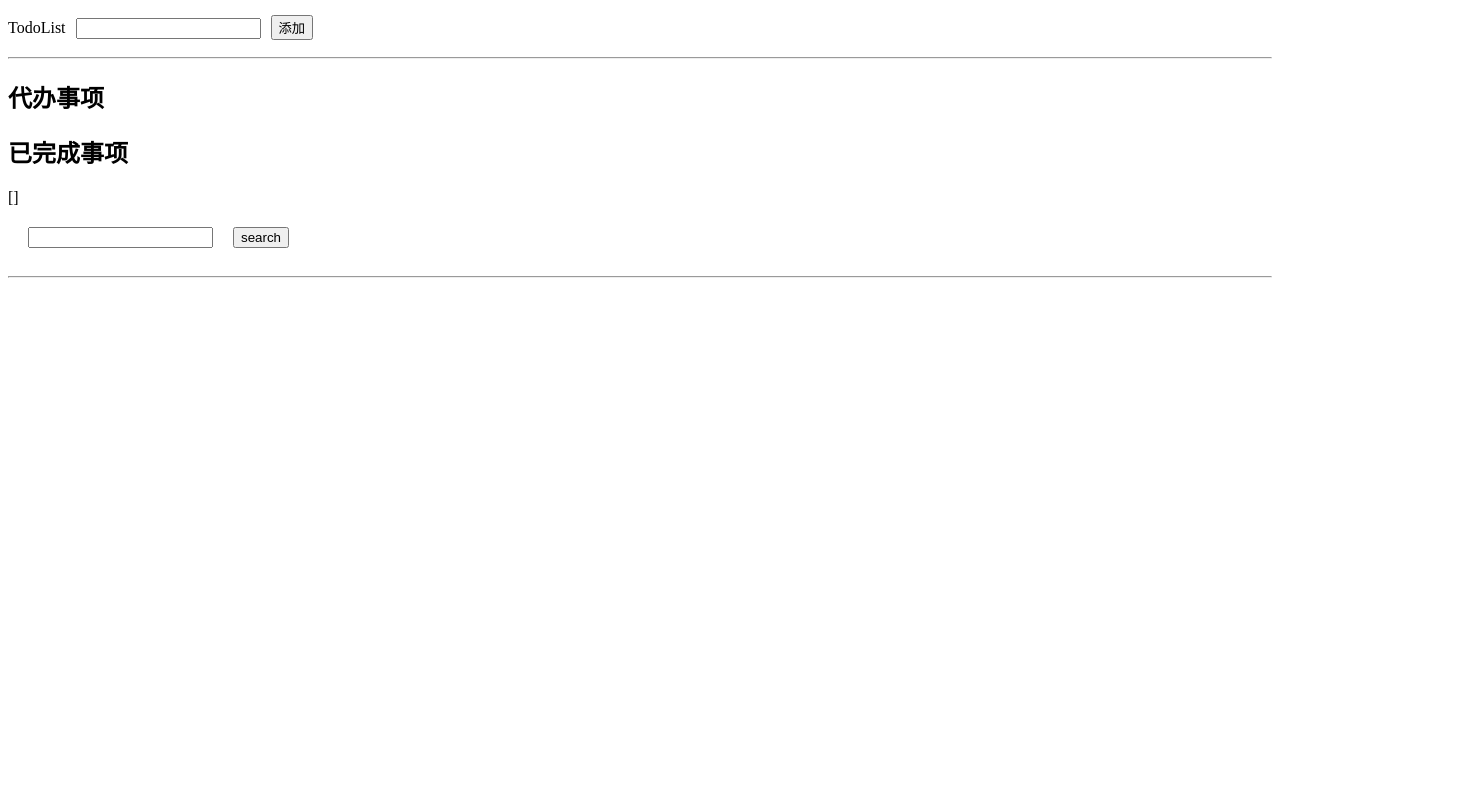
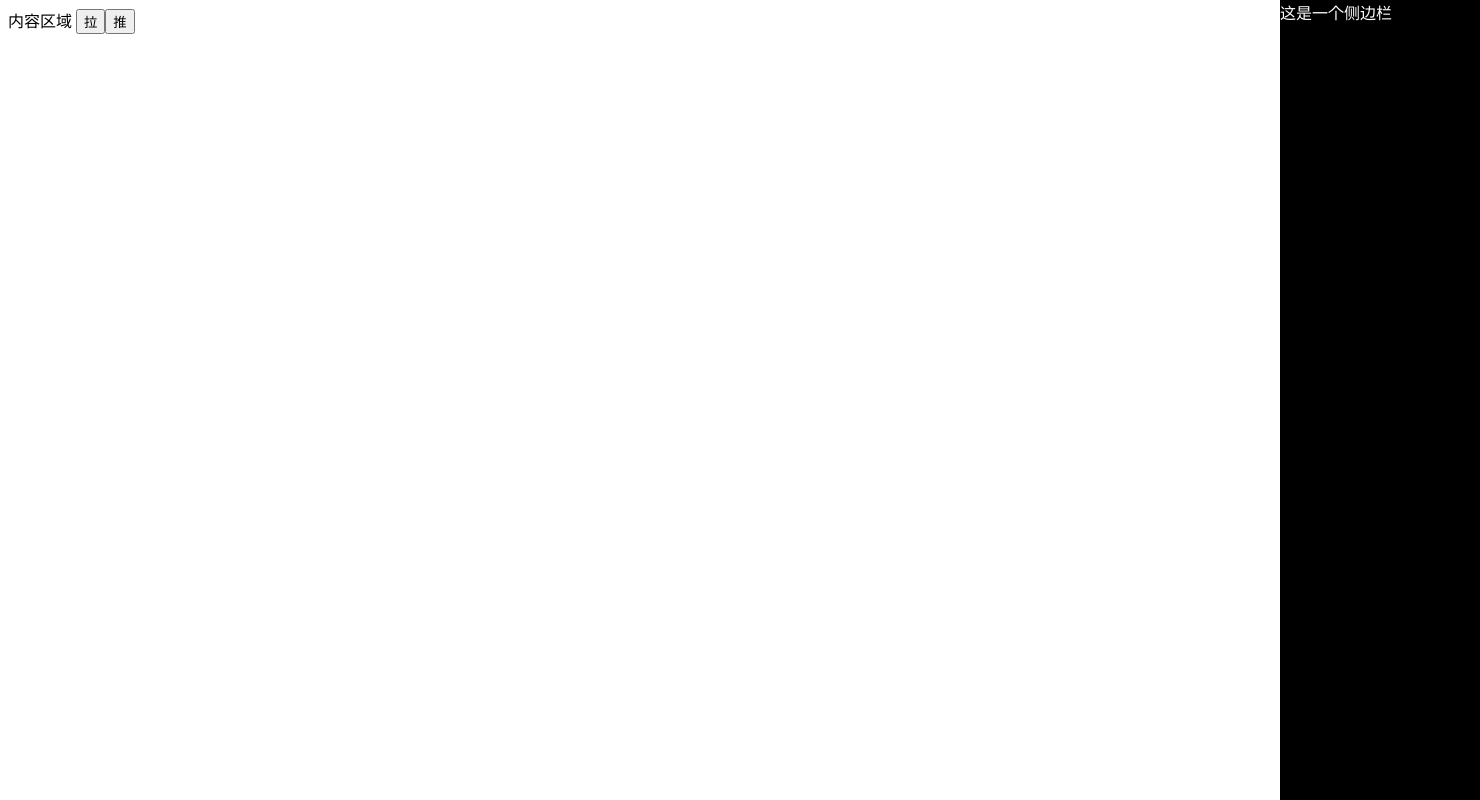
Before and after one commit to kevincxy/myProject, an Angular app: page / in a window 1280 px wide. Shown: the whole page, 1480 px wide, since content can reach past the window. Built offline with nearby package versions, Linux system fonts and the light colour scheme.

Commit message:
学习dom操作和实现一个侧边栏滑动显示和隐藏

```diff
--- a/src/app/app.component.html
+++ b/src/app/app.component.html
@@ -1,6 +1,6 @@
-<app-todo-list></app-todo-list>
-<app-search></app-search>
-
-
+<!-- <app-todo-list></app-todo-list>
+<app-search></app-search> -->
+<!-- <app-sport></app-sport> -->
+<app-transition></app-transition>
 
 <router-outlet></router-outlet>
--- a/src/app/app.module.ts
+++ b/src/app/app.module.ts
@@ -14,6 +14,8 @@ import { TodoListComponent } from './components/todo-list/todo-list.component';
 import {FormsModule} from '@angular/forms';
 //引入一个服务
 import {StoreageService} from './services/storeage.service';
+import { SportComponent } from './components/sport/sport.component';
+import { TransitionComponent } from './components/transition/transition.component';
 
 @NgModule({
   declarations: [
@@ -23,7 +25,9 @@ import {StoreageService} from './services/storeage.service';
     HomeComponent,
     FromComponent,
     SearchComponent,
-    TodoListComponent
+    TodoListComponent,
+    SportComponent,
+    TransitionComponent
   ],
   imports: [
     BrowserModule,
--- a/src/app/components/header/header.component.ts
+++ b/src/app/components/header/header.component.ts
@@ -11,5 +11,7 @@ export class HeaderComponent implements OnInit {
 
   ngOnInit() {
   }
-
+  run(){
+    console.log("我是header的run方法");
+  }
 }
--- a/src/app/components/search/search.component.html
+++ b/src/app/components/search/search.component.html
@@ -3,5 +3,6 @@
 <hr>
 <ul>
     <li *ngFor="let item of historyList;let key= index ">
-        {{item}}---- <button (click)="del(key)">delete</button></li>
+        {{item}}---- <button (click)="del(key)">delete</button>
+    </li>
 </ul>
--- /dev/null
+++ b/src/app/components/sport/sport.component.html
@@ -0,0 +1,11 @@
+<app-header #header></app-header>
+<p>sport works!</p>
+<div id="box">
+    this is box!
+</div>
+<div id="box1" *ngIf="flag">
+    this is other box!
+</div>
+<div #mybox>
+    this is mybox!
+</div>
--- /dev/null
+++ b/src/app/components/sport/sport.component.ts
@@ -0,0 +1,41 @@
+import { Component, OnInit,ViewChild } from '@angular/core';
+
+@Component({
+  selector: 'app-sport',
+  templateUrl: './sport.component.html',
+  styleUrls: ['./sport.component.css']
+})
+export class SportComponent implements OnInit {
+  public flag:boolean = true;
+  @ViewChild('mybox',{ static: true }) mybox:any;
+  @ViewChild('header',{ static:true }) header:any;
+  constructor() { }
+
+  ngOnInit() {
+    //这里是组件和指令初始化完毕，并不是真正的dom加载完毕
+     //不推荐
+     /*
+    let box:any = document.getElementById("box");
+    box.style.color ="red";
+    let box1:any = document.getElementById("box1");
+    box1.style.color ="blue";
+    */
+  }
+  //视图加载完成后触发的时间，dom加载完成
+  ngAfterViewInit(): void {
+    let box:any = document.getElementById("box");
+    box.style.color ="red";
+    let box1:any = document.getElementById("box1");
+    box1.style.color ="blue";
+
+   this.mybox.nativeElement.style.width="100px";
+   this.mybox.nativeElement.style.height ="100px";
+
+    this.mybox.nativeElement.style.background = "red";
+    console.log(this.mybox.nativeElement.innerHTML);
+
+
+
+    this.header.run();
+  }
+}
--- /dev/null
+++ b/src/app/components/transition/transition.component.css
@@ -0,0 +1,12 @@
+
+#aside{
+    width:200px;
+    height: 100%;
+    position: absolute;
+    right: 0px;
+    top:0px;
+    background: #000;
+    color:#fff;
+    transform: translate(100%,0);
+    transition:all 2s;
+}
--- /dev/null
+++ b/src/app/components/transition/transition.component.html
@@ -0,0 +1,8 @@
+<div class="mySpace">
+    内容区域
+    <button (click)="pull()">拉</button>
+    <button (click)="push()">推</button>
+</div>
+<div id="aside">
+这是一个侧边栏
+</div>
--- /dev/null
+++ b/src/app/components/transition/transition.component.ts
@@ -0,0 +1,22 @@
+import { Component, OnInit } from '@angular/core';
+
+@Component({
+  selector: 'app-transition',
+  templateUrl: './transition.component.html',
+  styleUrls: ['./transition.component.css']
+})
+export class TransitionComponent implements OnInit {
+
+  constructor() { }
+
+  ngOnInit() {
+  }
+  pull(){
+    var asideDom = document.getElementById("aside");
+    asideDom.style.transform="translate(0,0)";
+  }
+  push(){
+    var asideDom = document.getElementById("aside");
+    asideDom.style.transform="translate(100%,0)"
+  }
+}
--- a/src/styles.css
+++ b/src/styles.css
@@ -1 +1,6 @@
 /* You can add global styles to this file, and also import other style files */
+body{
+    width:100%;
+    height: 100%;
+    overflow-x: hidden;
+}
```
Also changed, not shown: src/app/components/home/home.component.html (line endings or trailing spaces), src/app/components/sport/sport.component.css (added), 2 other files (tests, documents, lock files or other folders).
